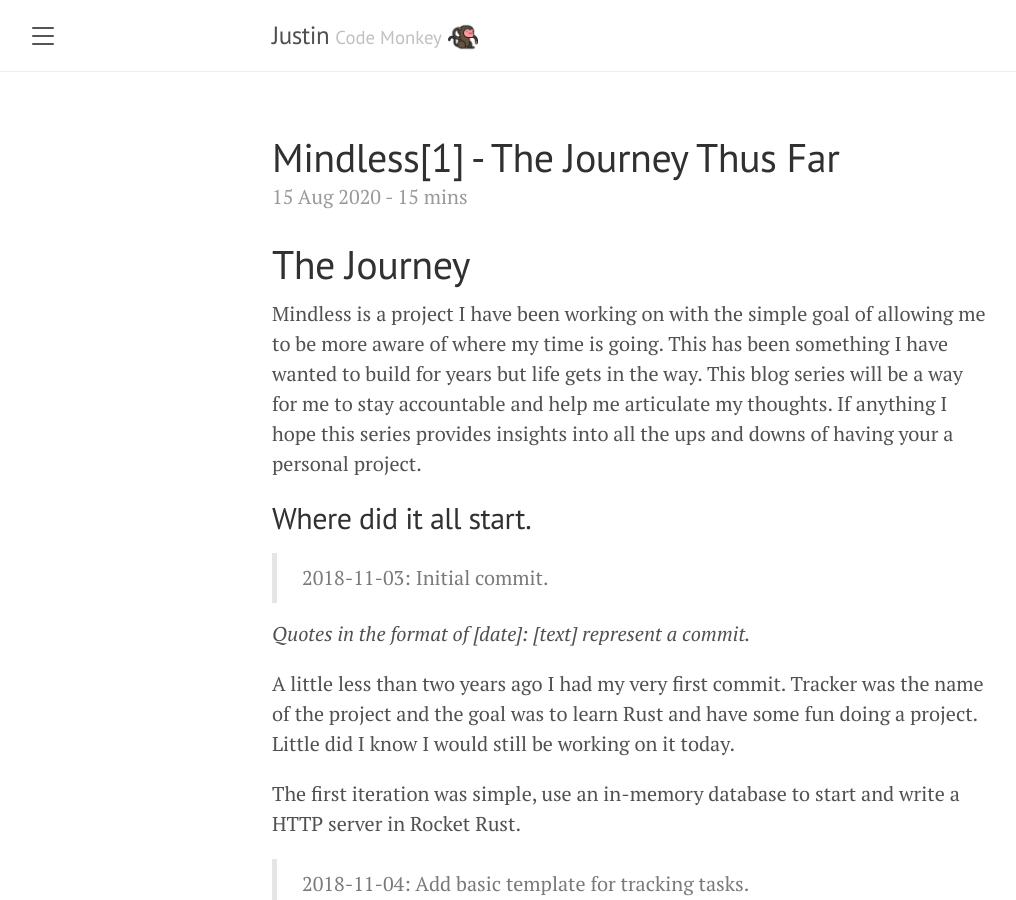
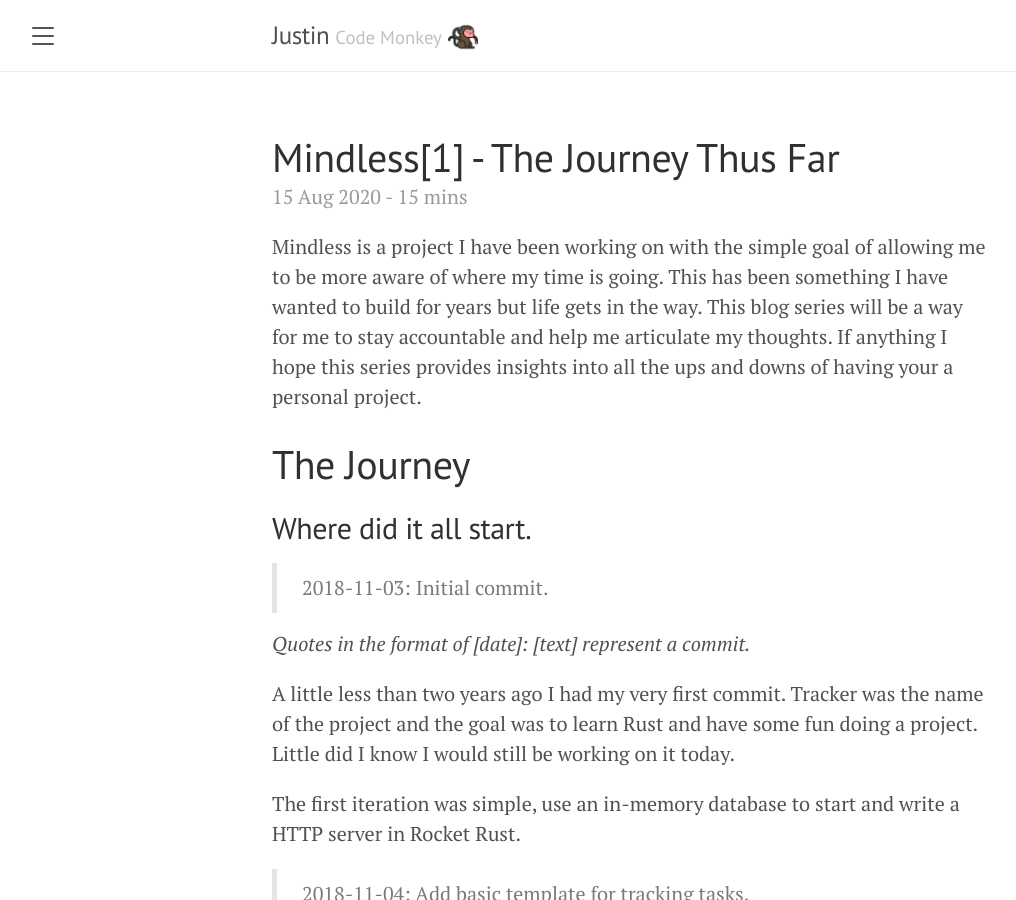
Before and after one commit to jqphu/blog, a Jekyll site: the page built from _posts/2020-08-15-mindless-1.md, in a window 1280 px wide and 900 px high. Shown: the whole window, without its empty margins (8-1024 px from the left). Built offline with Jekyll 4.4.1, drawn with Linux system fonts in a browser that asks for light colours; a script that is not in the unit is left out.

Commit message:
[2020-08-15] Have an intro paragraph before the title

```diff
--- a/_posts/2020-08-15-mindless-1.md
+++ b/_posts/2020-08-15-mindless-1.md
@@ -2,14 +2,14 @@
 layout: post
 title: Mindless[1] - The Journey Thus Far
 ---
-
-# The Journey
 
 Mindless is a project I have been working on with the simple goal of allowing me to be more aware of
 where my time is going. This has been something I have wanted to build for years but life gets in
 the way. This blog series will be a way for me to stay accountable and help me articulate my
 thoughts. If anything I hope this series provides insights into all the ups and downs of having your
 a personal project.
+
+# The Journey
 
 ## Where did it all start.
 
```
